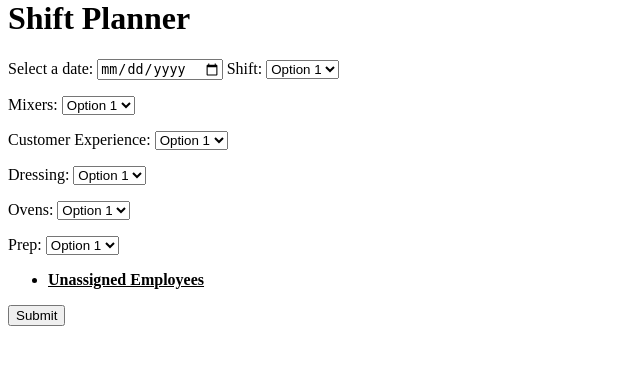
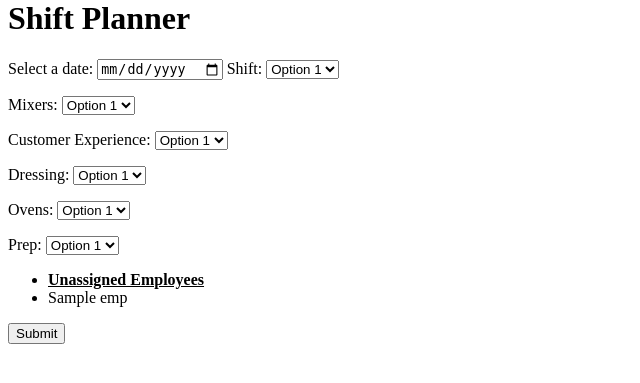
Before and after one commit to TeaganPetterson/ShiftSchedulingProject, a Flask app: template templates/shiftEditor.html in a window 1280 px wide. Shown: the part 21-404 px from the top of the page, without its empty margins (0-640 px from the left). Run offline with Flask 2, Linux system fonts and the light colour scheme; the template is opened without the code that fills it: most values are stand-ins (such as "Sample title", 1, 10 or a date in 2020).

```diff
--- a/server.py
+++ b/server.py
@@ -1,6 +1,9 @@
 from flask import (Flask, render_template, request, flash, session,
                    redirect, jsonify)
 from jinja2 import StrictUndefined
+
+import model
+import seed_database
 
 app = Flask(__name__)
 app.secret_key = "dev"
@@ -8,7 +11,12 @@ app.jinja_env.undefined = StrictUndefined
 
 @app.route('/')
 def shift_viewer():
-    return render_template("shiftEditor.html")
+    emps = seed_database.emps
+    emp_names = []
+    for emp in emps:
+        name = f"{emp.fname} {emp.lname}"
+        emp_names.append(name)
+    return render_template("shiftEditor.html", emp_names = emp_names)
 
 if __name__ == "__main__":
     # connect_to_db(app)
--- a/templates/shiftEditor.html
+++ b/templates/shiftEditor.html
@@ -85,6 +85,9 @@
 
 				Would need a Jinja/Flask For Loop
 			-->
+		{% for emp in emp_names %}
+		<li>{{ emp }}</li>
+		{% endfor %}
 	</ul>
 
 	<button type="submit">Submit</button>
```
Also changed, not shown: seed_databse.py (deleted, +0 -27 lines).
